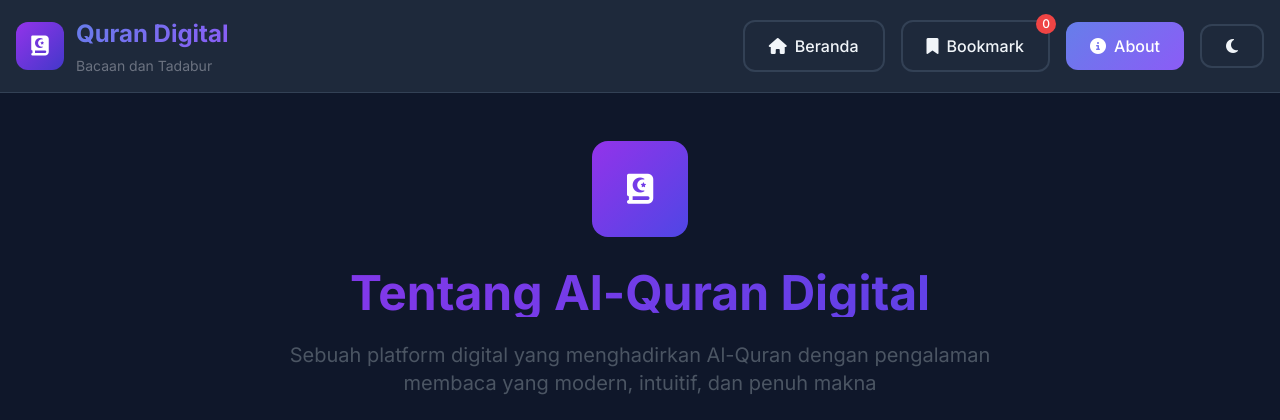
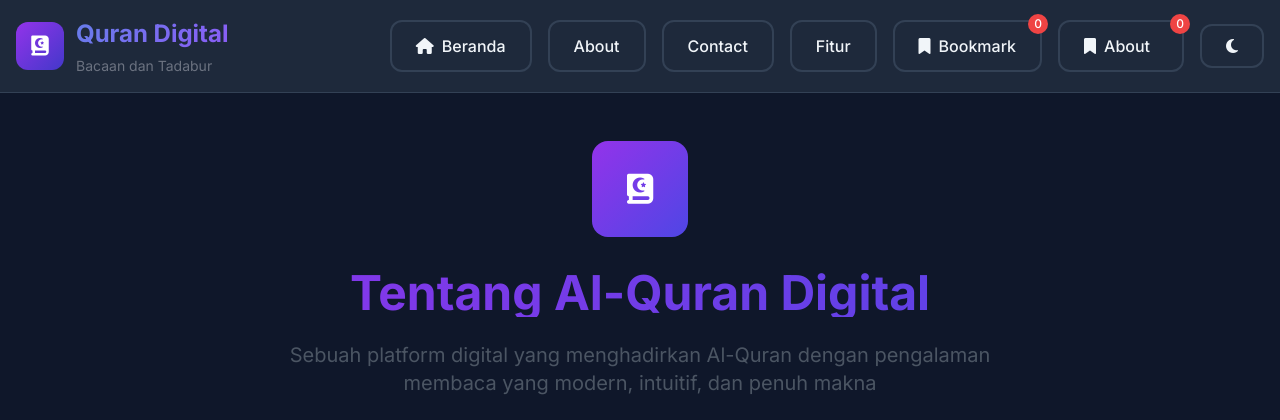
Before and after one commit to dkrpl/Tubes-PPL-, a PHP site: page /about.php in a window 1280 px wide. Shown: the top 420 px of the page. Run offline with PHP 8.4, Linux system fonts and the light colour scheme; some libraries are stand-ins or nearby versions.

Commit message:
[fixs] link menu

```diff
--- a/about.php
+++ b/about.php
@@ -215,22 +215,34 @@
                 </div>
 
                 <div class="flex items-center gap-4">
-                    <a href="index.html" class="btn btn-outline">
+                    <button onclick="showHome()" class="btn btn-outline">
                         <i class="fas fa-home"></i>
                         <span class="hidden md:inline">Beranda</span>
+                    </button>
+                    <a href="about.php" class="btn btn-outline relative">
+                        <span class="hidden md:inline">About</span>
                     </a>
-                    <a href="index.html#bookmarkPage" class="btn btn-outline relative">
+                    <a href="kontak.php" class="btn btn-outline relative">
+                        <span class="hidden md:inline">Contact</span>
+                    </a>
+                    <a href="fitur.php" class="btn btn-outline relative">
+                        <span class="hidden md:inline">Fitur</span>
+                    </a>
+                    <button onclick="showBookmarks()" class="btn btn-outline relative">
                         <i class="fas fa-bookmark"></i>
                         <span class="hidden md:inline">Bookmark</span>
                         <span id="bookmarkCount" class="absolute -top-2 -right-2 bg-red-500 text-white text-xs rounded-full w-5 h-5 flex items-center justify-center">0</span>
-                    </a>
-                    <a href="about.php" class="btn btn-primary">
-                        <i class="fas fa-info-circle"></i>
+                    </button>
+                    <button onclick="showBookmarks()" class="btn btn-outline relative">
+                        <i class="fas fa-bookmark"></i>
                         <span class="hidden md:inline">About</span>
-                    </a>
+                        <span id="bookmarkCount" class="absolute -top-2 -right-2 bg-red-500 text-white text-xs rounded-full w-5 h-5 flex items-center justify-center">0</span>
+                        <a href="about.php"></a>
+                    </button>
                     <button onclick="toggleTheme()" class="btn btn-outline">
                         <i class="fas fa-moon"></i>
                     </button>
+
                 </div>
             </div>
         </div>
```
